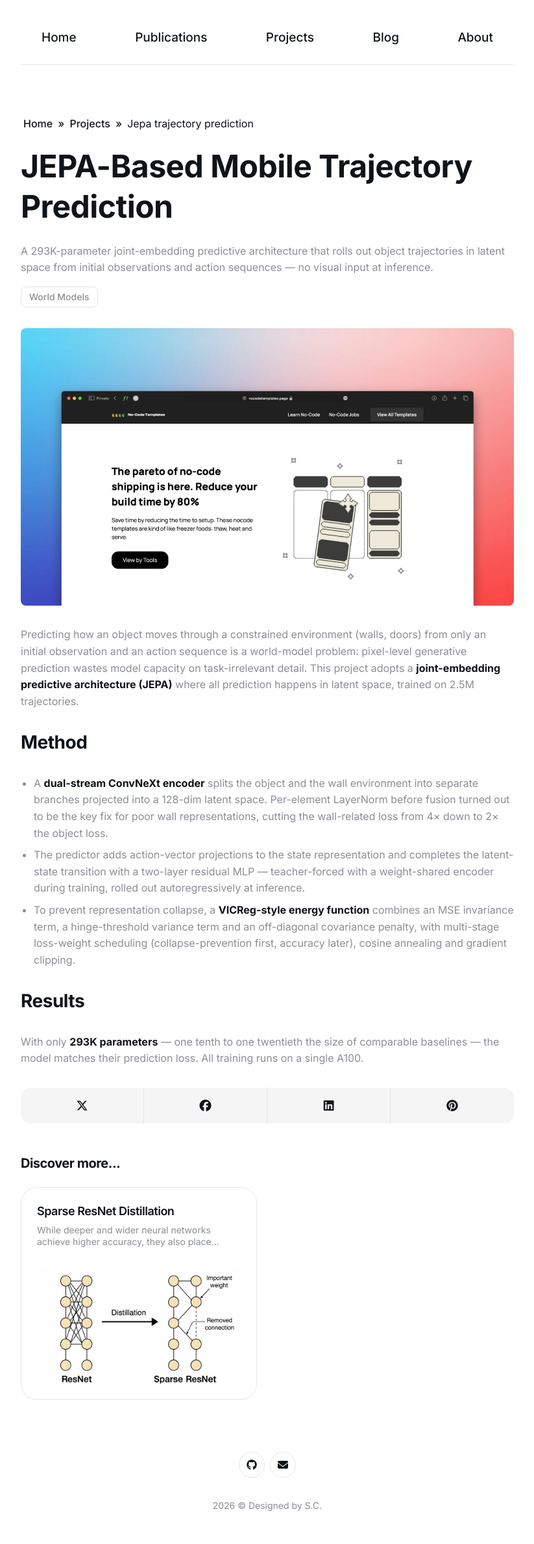
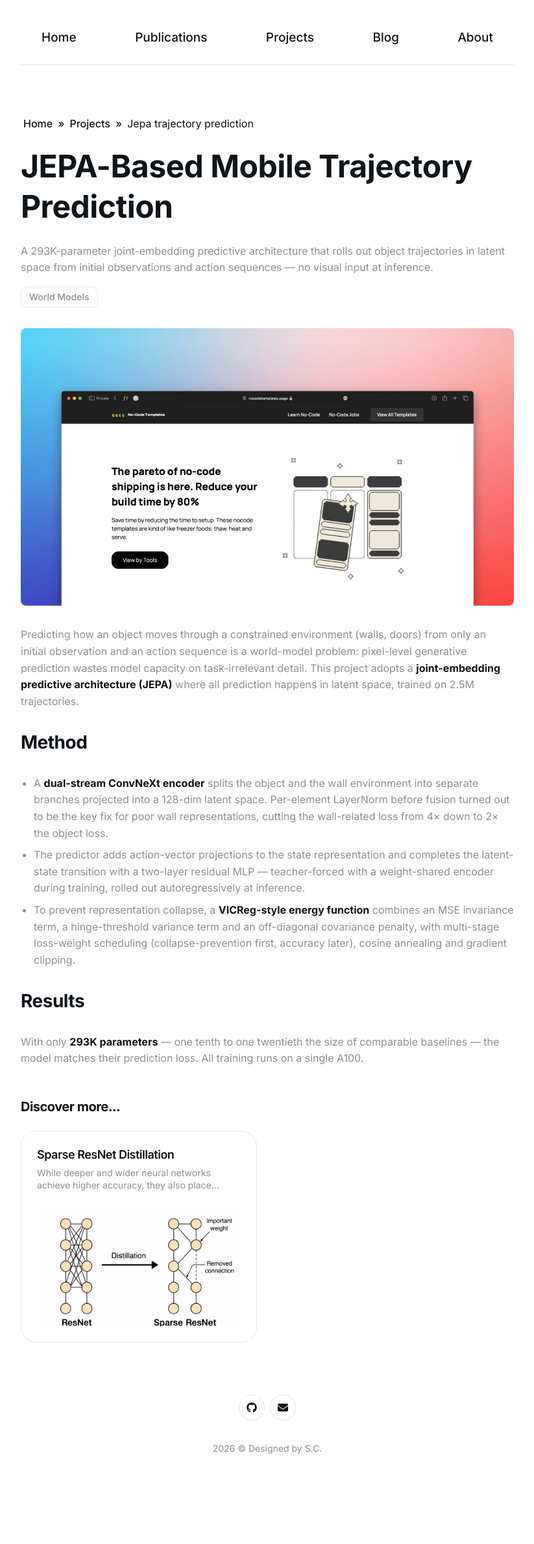
Before and after one commit to Keplarchen/Keplarchen.github.io, a Jekyll site: the page built from _projects/jepa-trajectory-prediction.md, in a window 1280 px wide. Shown: the whole page at 65% size, without its empty margins (228-1051 px from the left). Built offline with Jekyll 4.4.1, drawn with Linux system fonts in a browser that asks for light colours; after the commit the page ends 2289 px from its top, so only the background shows below that.

Commit message:
Remove share buttons from post, video and project layouts
Co-Authored-By: Claude Fable 5 <noreply@anthropic.com>

```diff
--- a/_layouts/post.html
+++ b/_layouts/post.html
@@ -56,7 +56,6 @@ layout: default
     {{ content }}
   </div>
 
-  {% include share-buttons.html %}
 
   {% include related-posts.html %}
 </article>
--- a/_layouts/project.html
+++ b/_layouts/project.html
@@ -25,7 +25,6 @@ layout: default
     {{ content }}
   </div>
 
-  {% include share-buttons.html %}
 
   <div class="section-related">
     <h4 class="section-related__title">Discover more...</h4>
--- a/_layouts/video.html
+++ b/_layouts/video.html
@@ -48,7 +48,6 @@ layout: default
     {{ content }}
   </div>
 
-  {% include share-buttons.html %}
 
   <div class="section-related">
     <h4 class="section-related__title">Discover more...</h4>
```
